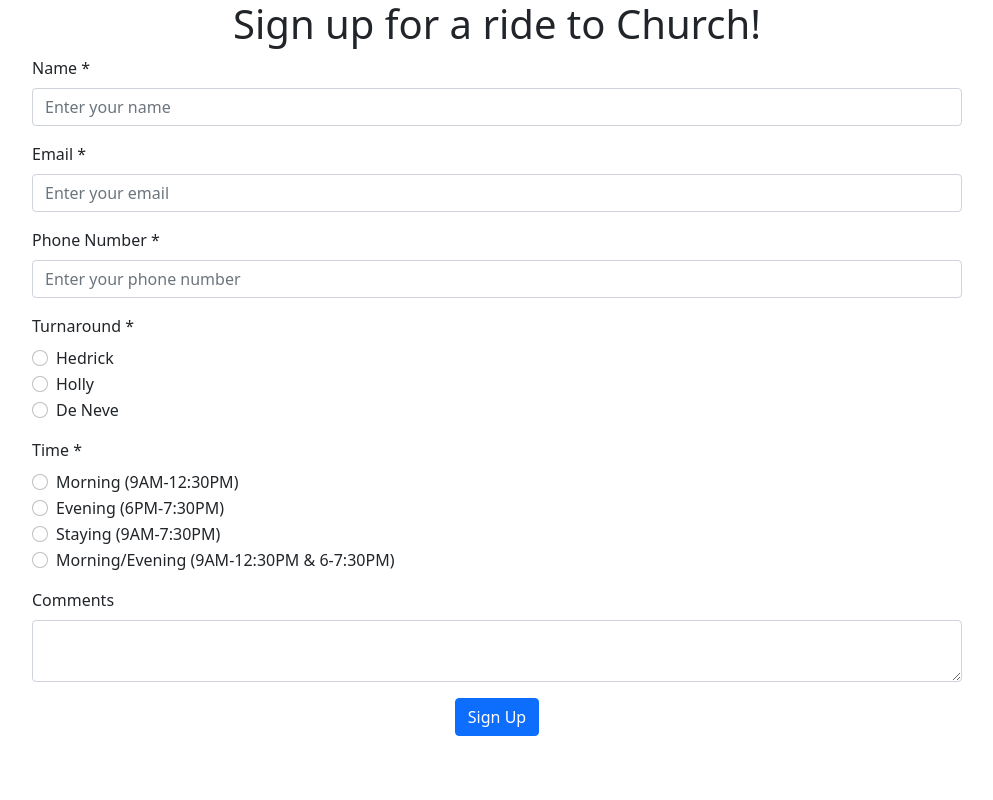
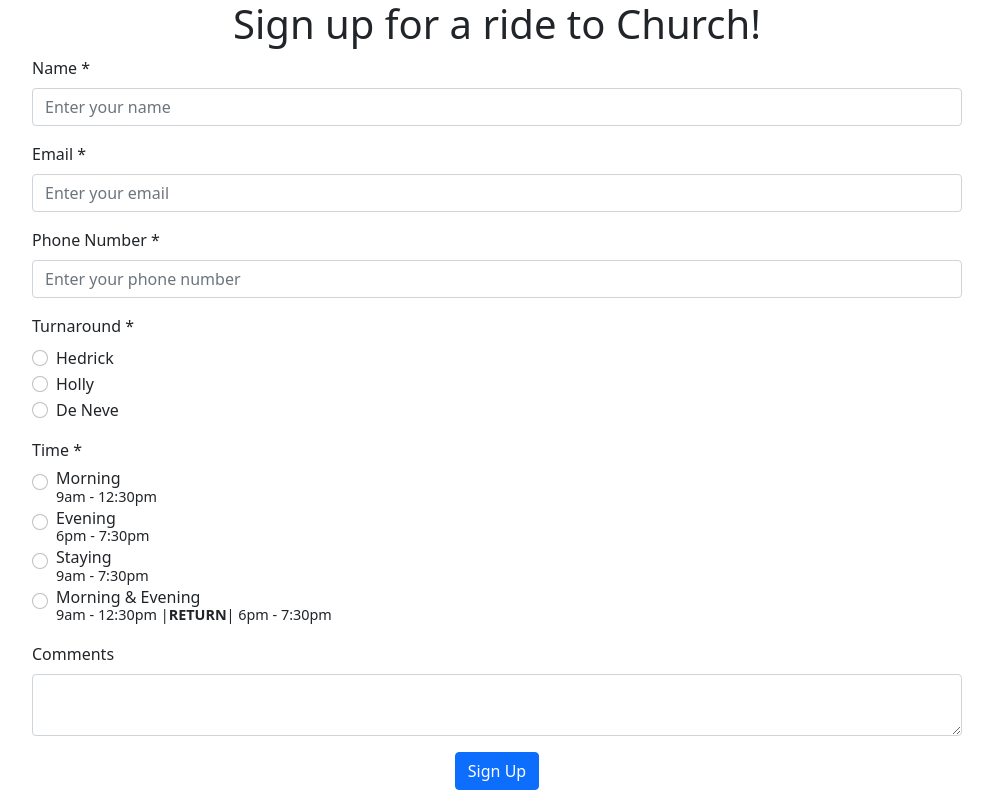
Before and after one commit to graceoncampus/goc-web-v3, a React (Create React App) app: page / in a window 1280 px wide. Shown: the whole page, without its empty margins (143-1136 px from the left). Built offline with nearby package versions, Linux system fonts and the light colour scheme.

Commit message:
Update time ranges to be subheadings

```diff
--- /dev/null
+++ b/src/Components/Rides/RiderSignup/RiderSignup.css
@@ -0,0 +1,7 @@
+.time-label {
+  line-height: 1.1rem;
+}
+
+.time-label-subheading {
+  font-size: 0.9rem;
+}
--- a/src/Components/Rides/RiderSignup/RiderSignup.tsx
+++ b/src/Components/Rides/RiderSignup/RiderSignup.tsx
@@ -1,44 +1,34 @@
 import React from 'react';
 import { Button, Form } from 'react-bootstrap';
-
-import { Turnarounds } from "../../../Constants/RidesConstants";
+import './RiderSignup.css';
+import { Turnarounds } from '../../../Constants/RidesConstants';
 
 export const RiderSignup = () => {
   return (
     <div className={'container'}>
       <div className={'col-lg-10 mx-auto text-center'}>
-                <h1>
-                    Sign up for a ride to Church!
-                </h1>
+        <h1>Sign up for a ride to Church!</h1>
 
         <Form className={'text-center'}>
           <div className={'text-start'}>
             <Form.Group className={'mb-3'} controlId={'riderName'}>
               <Form.Label> Name * </Form.Label>
-                            <Form.Control
-                                placeholder={'Enter your name'}
-                            />
+              <Form.Control placeholder={'Enter your name'} />
             </Form.Group>
 
             <Form.Group className={'mb-3'} controlId={'riderEmail'}>
               <Form.Label> Email * </Form.Label>
-                            <Form.Control
-                                type={'email'}
-                                placeholder={'Enter your email'}
-                            />
+              <Form.Control type={'email'} placeholder={'Enter your email'} />
             </Form.Group>
 
             <Form.Group className={'mb-3'} controlId={'riderPhoneNumber'}>
               <Form.Label> Phone Number * </Form.Label>
-                            <Form.Control
-                                placeholder={'Enter your phone number'}
-                            />
+              <Form.Control placeholder={'Enter your phone number'} />
             </Form.Group>
 
             <Form.Group className={'mb-3'} controlId={'riderTurnaround'}>
               <Form.Label> Turnaround * </Form.Label>
-                            {
-                                Turnarounds.map((turnaroundName: string) => {
+              {Turnarounds.map((turnaroundName: string) => {
                 return (
                   <Form.Check
                     name={'rider-turnaround'}
@@ -47,8 +37,7 @@ export const RiderSignup = () => {
                     label={`${turnaroundName}`}
                   />
                 );
-                                })
-                            }
+              })}
             </Form.Group>
 
             <Form.Group className={'mb-3'} controlId={'riderTime'}>
@@ -57,36 +46,56 @@ export const RiderSignup = () => {
                 name={'rider-time'}
                 type={'radio'}
                 id={'morning-time-radio'}
-                                label={'Morning (9AM-12:30PM)'}
-                            />
+                label={
+                  <div className="time-label">
+                    <div>Morning</div>
+                    <div className="time-label-subheading">9am - 12:30pm</div>
+                  </div>
+                }
+              ></Form.Check>
 
               <Form.Check
                 name={'rider-time'}
                 type={'radio'}
                 id={'evening-time-radio'}
-                                label={'Evening (6PM-7:30PM)'}
+                label={
+                  <div className="time-label">
+                    <div>Evening</div>
+                    <div className="time-label-subheading">6pm - 7:30pm</div>
+                  </div>
+                }
               />
 
               <Form.Check
                 name={'rider-time'}
                 type={'radio'}
                 id={'staying-time-radio'}
-                                label={'Staying (9AM-7:30PM)'}
+                label={
+                  <div className="time-label">
+                    <div>Staying</div>
+                    <div className="time-label-subheading">9am - 7:30pm</div>
+                  </div>
+                }
               />
 
               <Form.Check
                 name={'rider-time'}
                 type={'radio'}
                 id={'morning-evening-time-radio'}
-                                label={'Morning/Evening (9AM-12:30PM & 6-7:30PM)'}
+                label={
+                  <div className="time-label">
+                    <div>Morning & Evening</div>
+                    <div className="time-label-subheading">
+                      9am - 12:30pm |<strong>RETURN</strong>| 6pm - 7:30pm
+                    </div>
+                  </div>
+                }
               />
             </Form.Group>
 
             <Form.Group className={'mb-3'} controlId={'riderComments'}>
               <Form.Label> Comments </Form.Label>
-                            <Form.Control
-                                as={'textarea'}
-                            />
+              <Form.Control as={'textarea'} />
             </Form.Group>
           </div>
 
```
Lines whose indentation alone changed are shown as unchanged.
